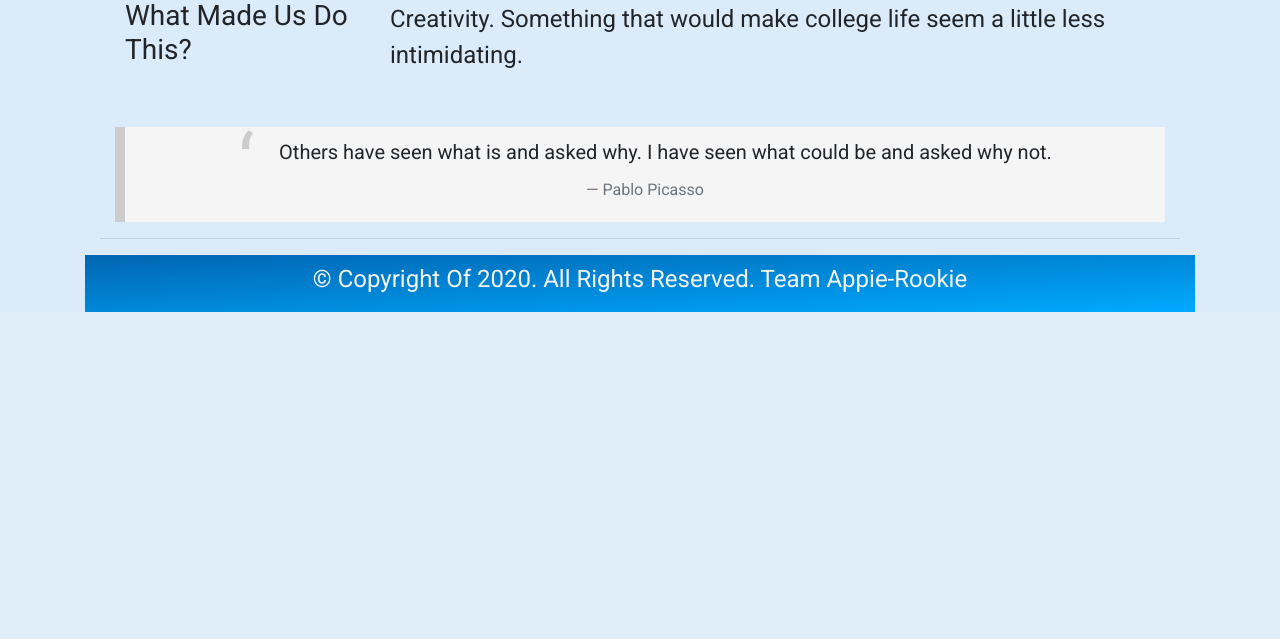
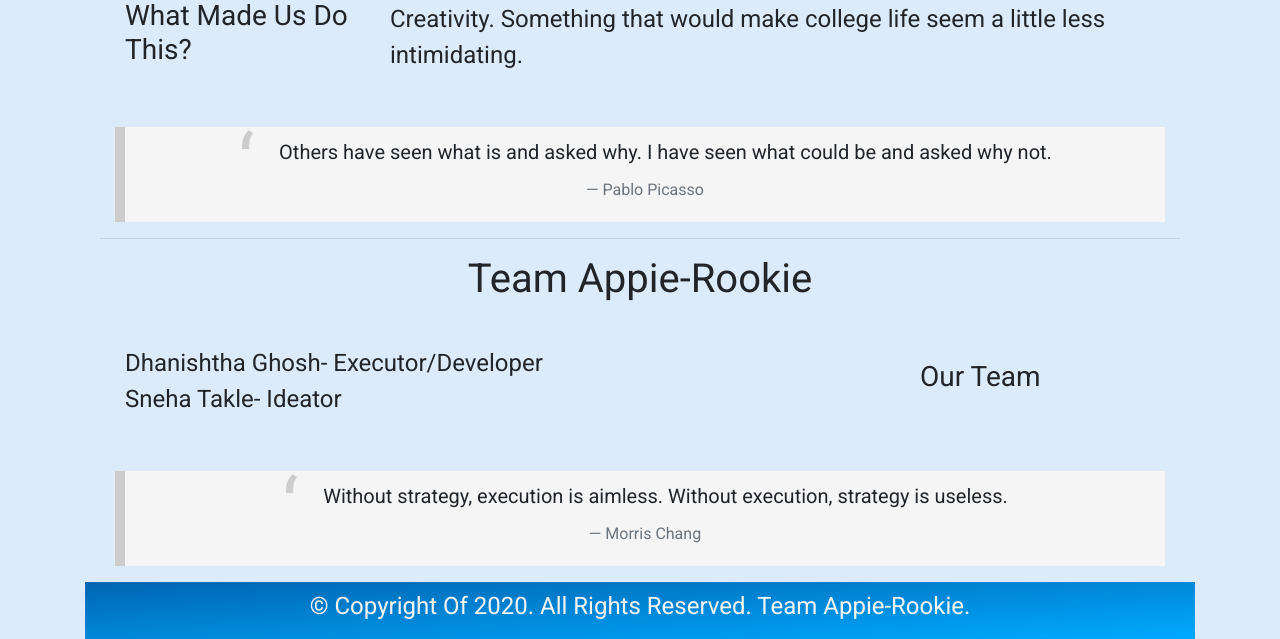
Before and after one commit to dhanishthaghosh/Appie-Rookie, a Flask app: page /about in a window 1280 px wide. Shown: the part 1189-1828 px from the top of the page. Before the commit the page ends 1501 px from the top, so only its background shows below. Run offline with Flask 2, Linux system fonts and the light colour scheme; some libraries are stand-ins or nearby versions.

Commit message:
Team detail added

```diff
--- a/booksbuddies/templates/about.html
+++ b/booksbuddies/templates/about.html
@@ -70,6 +70,25 @@
         </div>
         <hr>
 
+        <h1 class="text-center">Team Appie-Rookie</h1>
+
+        <div class="row row-content align-items-center">
+          <div class="col-12 col-sm-4 order-sm-last col-md-3">
+            <h3>Our Team</h3>
+          </div>
+          <div class="col col-sm order-sm-first col-md">
+            <p>Dhanishtha Ghosh- Executor/Developer</p>
+            <p>Sneha Takle- Ideator</p>
+          </div>
+        </div>
+
+        <div class="col-12">
+          <blockquote class="blockquote text-center">
+            Without strategy, execution is aimless. Without execution, strategy is useless.
+            <footer class="blockquote-footer">Morris Chang</footer>
+          </blockquote>
+        </div>
+
       </div>
   </section>
 
--- a/booksbuddies/templates/layout.html
+++ b/booksbuddies/templates/layout.html
@@ -76,7 +76,7 @@
         <footer>
             <div class="container">
                 <div class="row justify-content-center">
-                    <h4>&copy; Copyright Of 2020. All Rights Reserved. Team Appie-Rookie</h4>
+                    <h4>&copy; Copyright Of 2020. All Rights Reserved. Team Appie-Rookie.</h4>
                 </div>
             </div>
         </footer>
```
Also changed, not shown: README.md.
